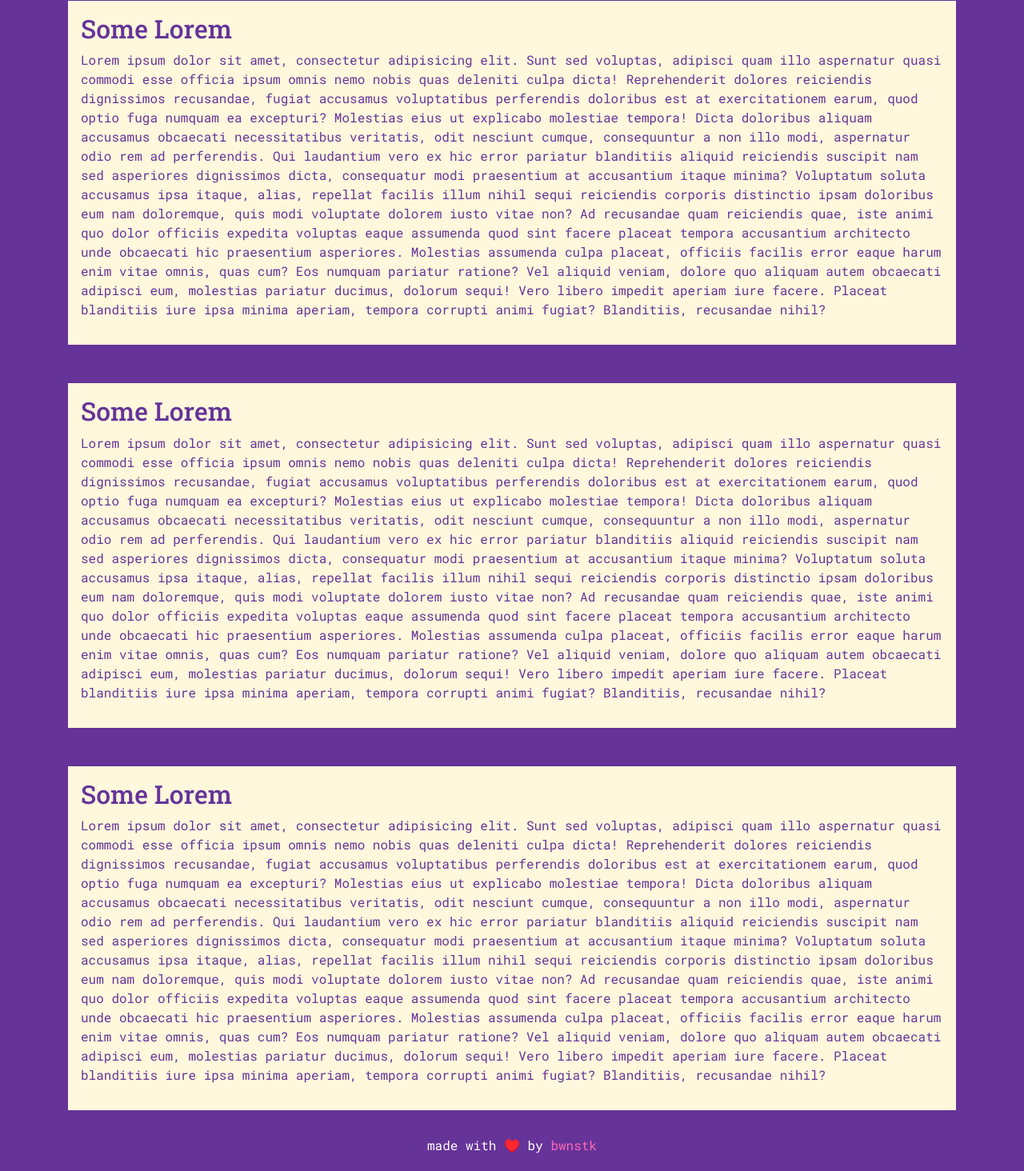
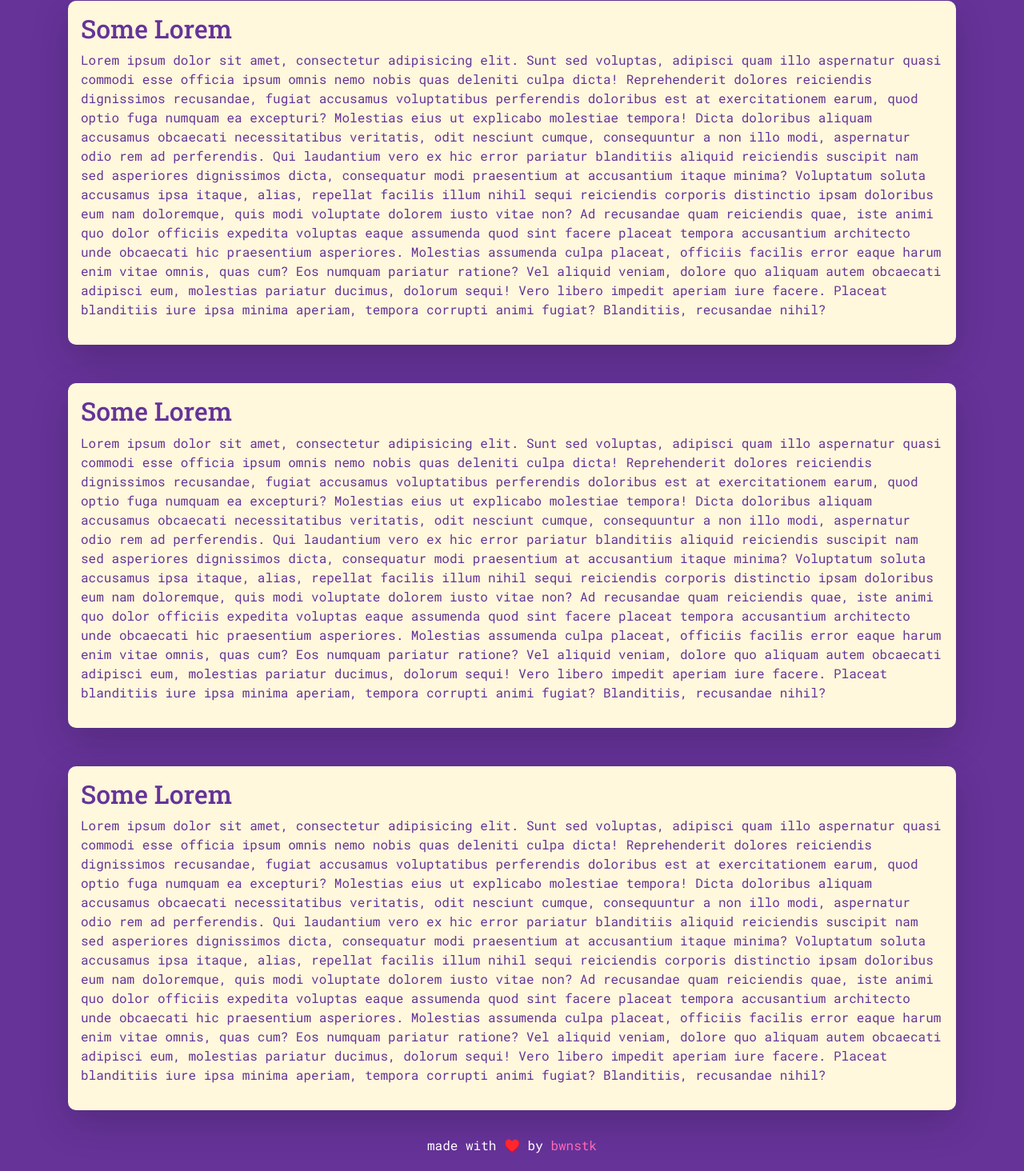
Before and after one commit to bwnstck/portfolio, a website: page index.html in a window 1280 px wide. Shown: the part 1675-3139 px from the top of the page at 80% size. Drawn offline with nearby package versions, Linux system fonts and the light colour scheme.

Commit message:
Add Shadows

```diff
--- a/index.html
+++ b/index.html
@@ -204,7 +204,7 @@
           </div>
         </div>
       </div>
-      <section class="generalInfo">
+      <section class="generalInfo shadow-lg">
         <h2>Some Lorem</h2>
         <p>
           Lorem ipsum dolor sit amet, consectetur adipisicing elit. Sunt sed
@@ -232,7 +232,7 @@
           animi fugiat? Blanditiis, recusandae nihil?
         </p>
       </section>
-      <section class="generalInfo">
+      <section class="generalInfo shadow-lg">
         <h2>Some Lorem</h2>
         <p>
           Lorem ipsum dolor sit amet, consectetur adipisicing elit. Sunt sed
@@ -260,7 +260,7 @@
           animi fugiat? Blanditiis, recusandae nihil?
         </p>
       </section>
-      <section class="generalInfo">
+      <section class="generalInfo shadow-lg">
         <h2>Some Lorem</h2>
         <p>
           Lorem ipsum dolor sit amet, consectetur adipisicing elit. Sunt sed
--- a/scss/custom.scss
+++ b/scss/custom.scss
@@ -40,6 +40,7 @@ h6 {
   padding: 1rem;
   background-color: cornsilk;
   color: $body-bg;
+  border-radius: 10px;
 }
 
 footer {
```
Also changed, not shown: css/custom.css, 1 other file.
